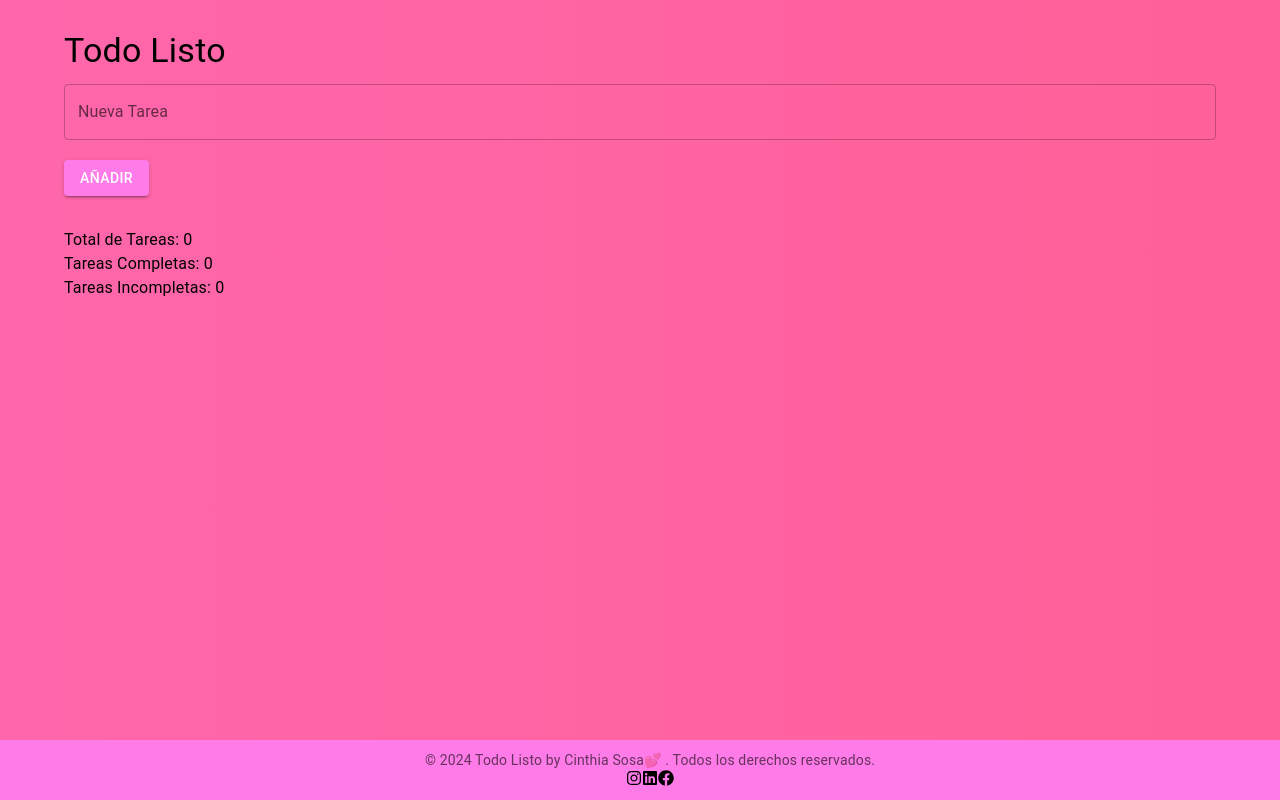
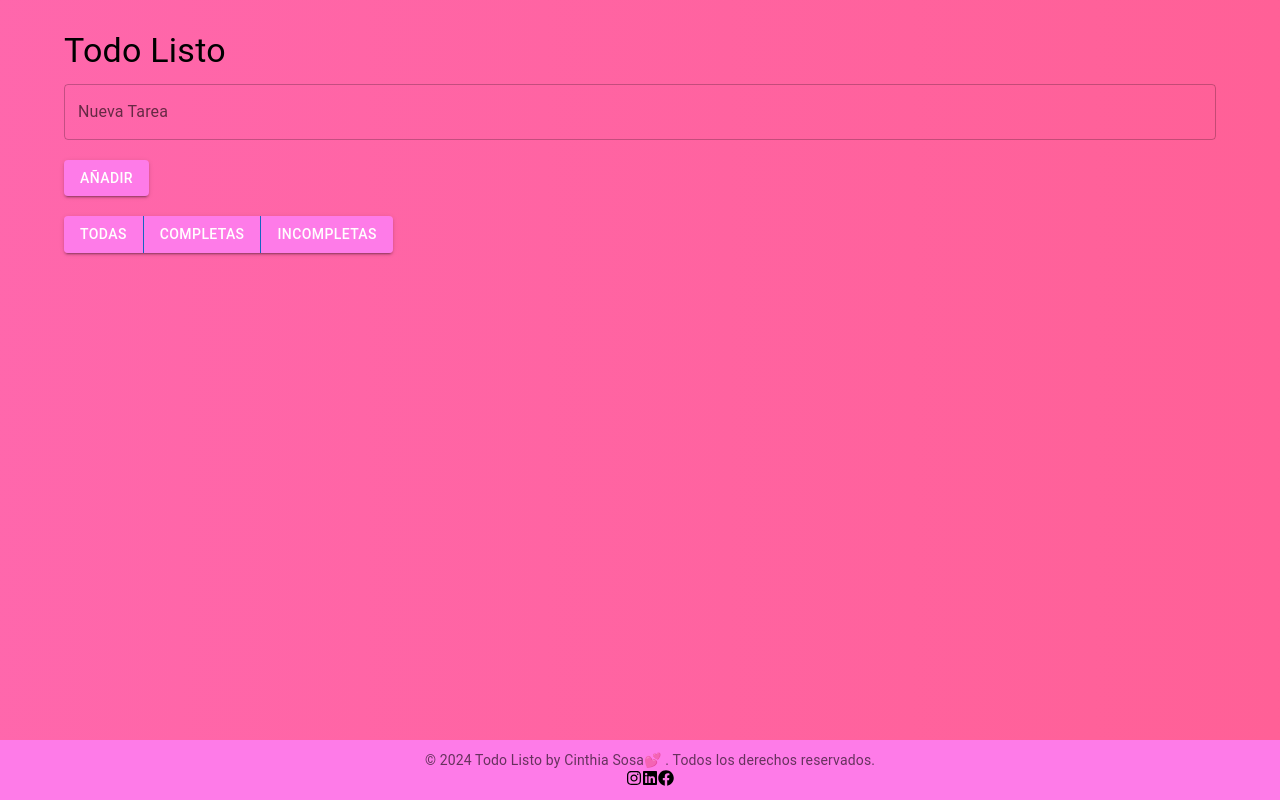
Before and after one commit to Ramlah23/Todo-Listo-TP-React, a React (Vite) app: page / in a window 1280 px wide. Built offline with nearby package versions, Linux system fonts and the light colour scheme.

Commit message:
se agrego boton para tareas

```diff
--- a/src/App.jsx
+++ b/src/App.jsx
@@ -2,12 +2,13 @@ import { useState } from "react";
 import TodoForm from "./components/form/Form";
 import TodoList from "./components/todolist/todolist";
 import { Footer } from "./components/footer/footer.jsx";
-import { Container, Typography, Box } from "@mui/material";
+import Filtros from "./components/filtros/filtros.jsx";
+import { Container, Typography } from "@mui/material";
 import "./App.css";
-
 
 const App = () => {
   const [todos, setTodos] = useState([]);
+  const [filtro, setFiltro] = useState("todas");
 
   const addTodo = (task) => {
     setTodos([...todos, { id: Date.now(), task, completed: false }]);
@@ -36,32 +37,27 @@ const App = () => {
     }
   };
 
-  const totalTodos = todos.length;
-  const completedTodos = todos.filter((todo) => todo.completed).length;
-  const incompleteTodos = todos.length - completedTodos;
+  const tareasFiltradas = todos.filter((todo) => {
+    if (filtro === "todas") return true;
+    if (filtro === "completas") return todo.completed;
+    if (filtro === "incompletas") return !todo.completed;
+    return true;
+  });
 
   return (
     <div className="App">
       <Container>
-        <Typography  sx={{marginTop:"30px"}}variant="h4" gutterBottom>
+        <Typography sx={{ marginTop: "30px" }} variant="h4" gutterBottom>
           Todo Listo
         </Typography>
         <TodoForm addTodo={addTodo} />
+        <Filtros setFiltro={setFiltro} />
         <TodoList
-          todos={todos}
+          todos={tareasFiltradas}
           toggleComplete={toggleComplete}
           removeTodo={removeTodo}
           editTodo={editTodo}
         />
-        <Box mt={2}>
-          <Typography variant="body1">Total de Tareas: {totalTodos}</Typography>
-          <Typography variant="body1">
-            Tareas Completas: {completedTodos}
-          </Typography>
-          <Typography variant="body1">
-            Tareas Incompletas: {incompleteTodos}
-          </Typography>
-        </Box>
       </Container>
 
       <Footer />
--- /dev/null
+++ b/src/components/filtros/filtros.jsx
@@ -0,0 +1,16 @@
+
+
+import { Button, ButtonGroup } from '@mui/material';
+
+// eslint-disable-next-line react/prop-types
+const Filtros = ({ setFiltro }) => {
+  return (
+    <ButtonGroup sx={{marginTop:"20px", }} variant="contained" aria-label="outlined primary button group">
+      <Button sx={{backgroundColor: "#fe7be8", borderColor: "violet", }} color="secondary" onClick={() => setFiltro('todas')}>Todas</Button>
+      <Button sx={{backgroundColor: "#fe7be8", borderColor: "violet",  }} color="secondary" onClick={() => setFiltro('completas')}>Completas</Button>
+      <Button sx={{backgroundColor: "#fe7be8", borderColor: "violet",  }} color="secondary" onClick={() => setFiltro('incompletas')}>Incompletas</Button>
+    </ButtonGroup>
+  );
+};
+
+export default Filtros;
```
